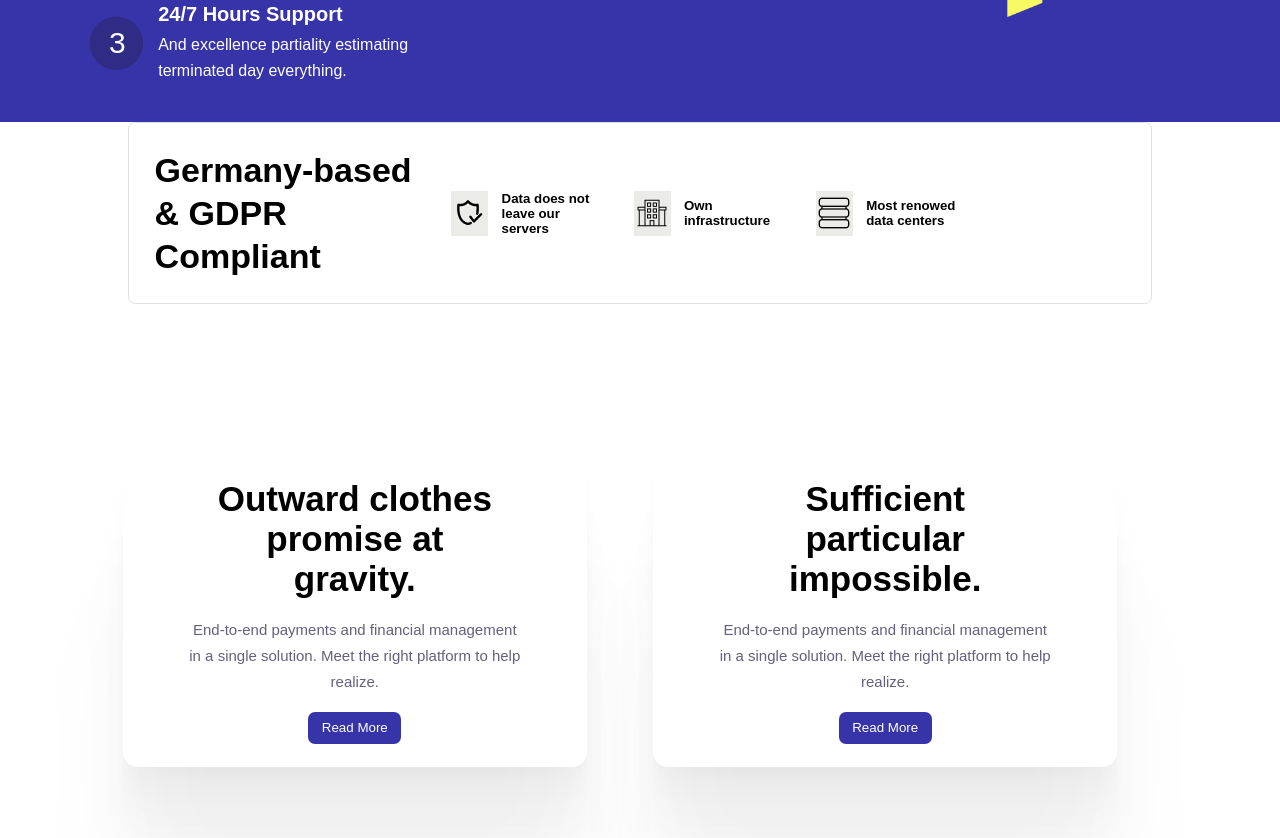
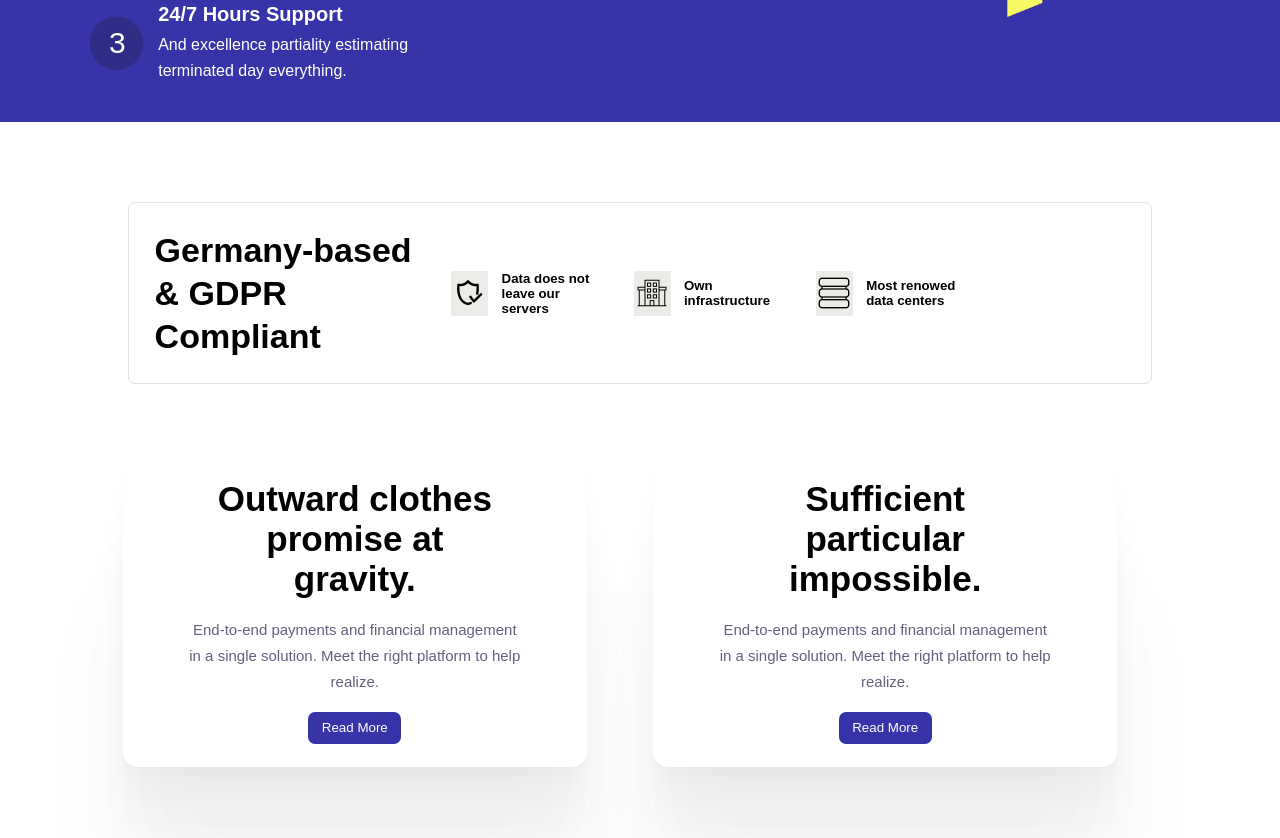
Before and after one commit to Parthbajaj/point-motion, a plain HTML site: page index.html in a window 1280 px wide. Shown: the part 2978-3816 px from the top of the page. Drawn offline with Linux system fonts and the light colour scheme; a script that the page names is missing.

Commit message:
Update style.css

```diff
--- a/assets/css/style.css
+++ b/assets/css/style.css
@@ -402,7 +402,7 @@ section.feature_wrapper {
 
 section.icon_list {
   position: relative;
-  top: 60vh;
+  top: 70vh;
 }
 
 .icon_container {
```
